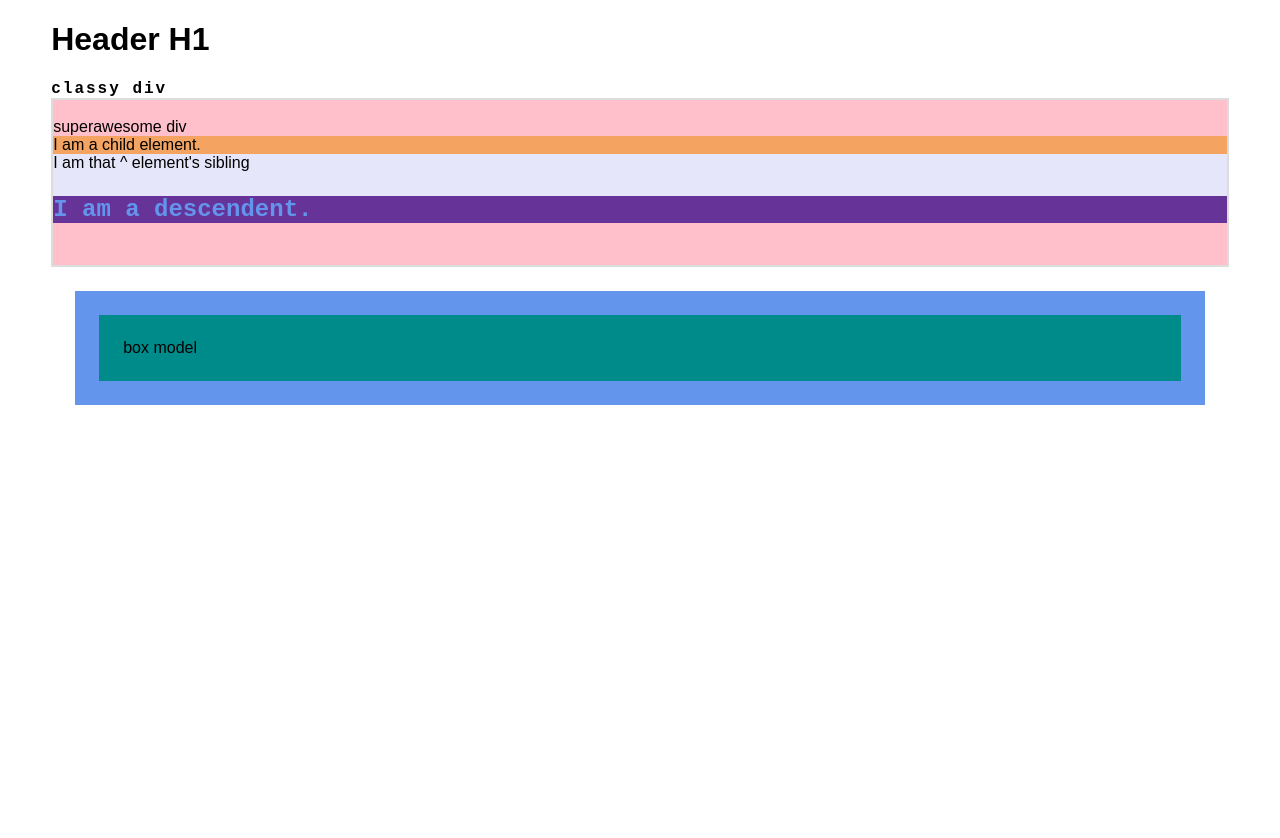
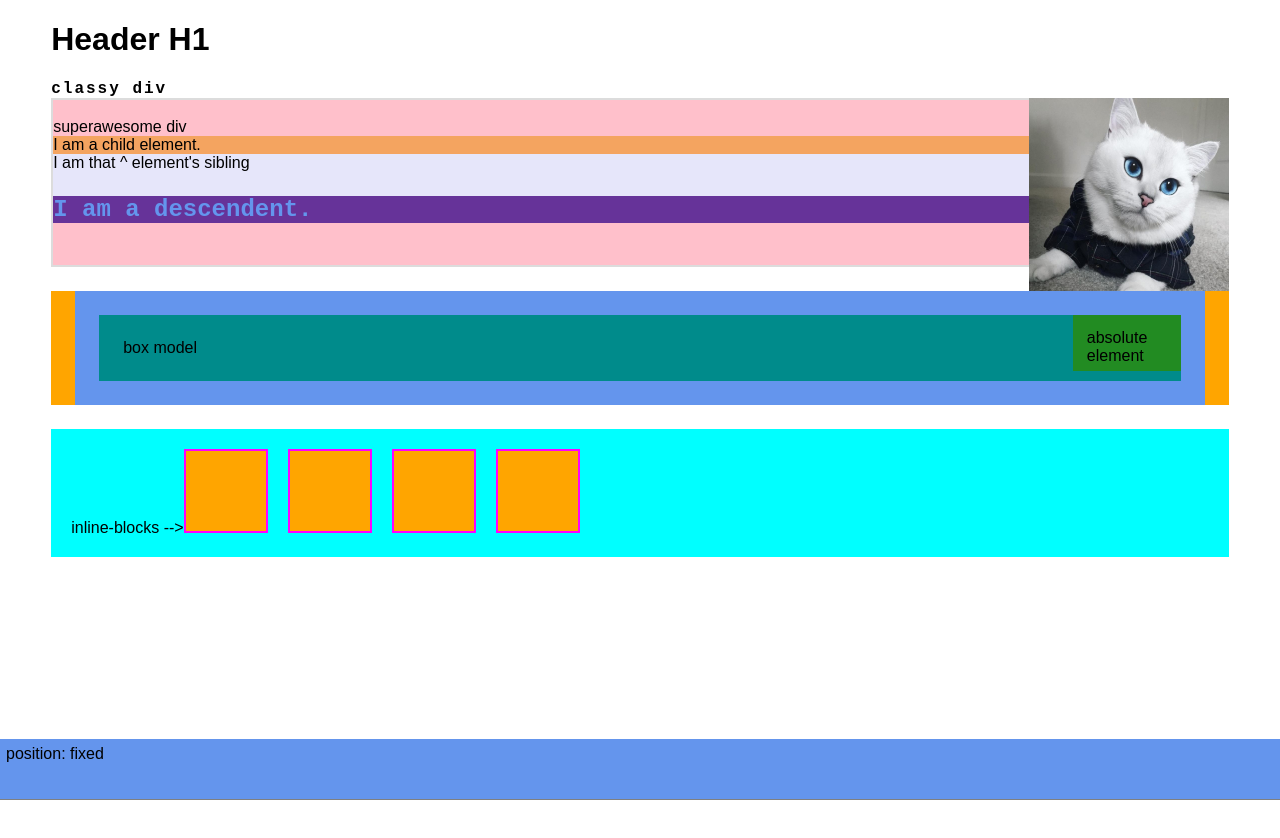
Before and after one commit to nathan-08/competency-app, a React (Create React App) app in the folder competency-app/: page / in a window 1280 px wide. Shown: the top 838 px of the page. Before the commit the page ends 800 px from the top, so only its background shows below. Built offline with nearby package versions, Linux system fonts and the light colour scheme.

Commit message:
more css styling

```diff
--- a/competency-app/src/App.css
+++ b/competency-app/src/App.css
@@ -1,5 +1,10 @@
 .App{     /*22C-2*/
+  position: relative;
   margin: 0 4vw;
+  min-height: 150vh;
+}
+#catjpg{
+  float:right;
 }
 #superawesome-div{   /*22C-1*/
   border: 2px solid gainsboro;
@@ -24,10 +29,49 @@
   font-weight: bold;
   letter-spacing: 2px;
 }
+#box-model-holder{
+  position: relative;
+  height: 100%;
+  background-color: orange;
+}
 #box-model{
+  position: relative; /*25C*/
   margin: 24px;     /*24C*/
   border: solid 24px cornflowerblue; /*24D*/
   padding: 24px;              /*24E*/
   box-sizing: border-box;  /*24F*/
   background-color: darkcyan;
 }
+#absolute-element{
+  position:absolute; /*25C*/
+  top: 0;
+  right: 0;
+  width: 80px;
+  height: 28px;
+  background-color: forestgreen;
+  padding: 14px;
+}
+#invisible-div{
+  margin-top: 24px;
+  background-color: cyan;
+
+  padding: 20px;
+}
+#invisible-div > div{
+  height: 80px;
+  display: inline-block; /*25F*/
+  width: 80px;
+  background-color: orange;
+  margin-right: 20px;
+  border: 2px solid fuchsia;
+}
+#fixed-element{
+  position: fixed; /*25C*/
+  bottom:0;
+  left:0;
+  width: 100vw;
+  height: 6vh;
+  padding: 6px;
+  background-color: cornflowerblue;
+  border-bottom: 1px solid gray;
+}
--- a/competency-app/src/App.js
+++ b/competency-app/src/App.js
@@ -1,13 +1,16 @@
 import React, { Component } from 'react';
 import logo from './logo.svg';
 import './App.css';
+import catjpg from './img/bigcat.jpg'
 
 class App extends Component {
   render() {
     return (
       <div className="App">
+        <div id="fixed-element">position: fixed</div>
         <h1>Header H1</h1>
         <div className= "classy-div">classy div</div>
+        <img id="catjpg" src={catjpg} height="200px" width="200px" alt="floating cat"/>
         <div id="superawesome-div">superawesome div
           <div>
              I am a child element.
@@ -19,8 +22,17 @@ class App extends Component {
               </p>
           </section>
         </div>
-        <div id="box-model">
-            box model
+        <div id="box-model-holder">
+          <div id="box-model">
+              box model
+              <div id="absolute-element">absolute element</div>
+          </div>
+        </div>
+        <div id="invisible-div">inline-blocks -->
+            <div></div>
+            <div></div>
+            <div></div>
+            <div></div>
         </div>
 
       </div>
```
Also changed, not shown: competency-app/src/img/bigcat.jpg (added).
